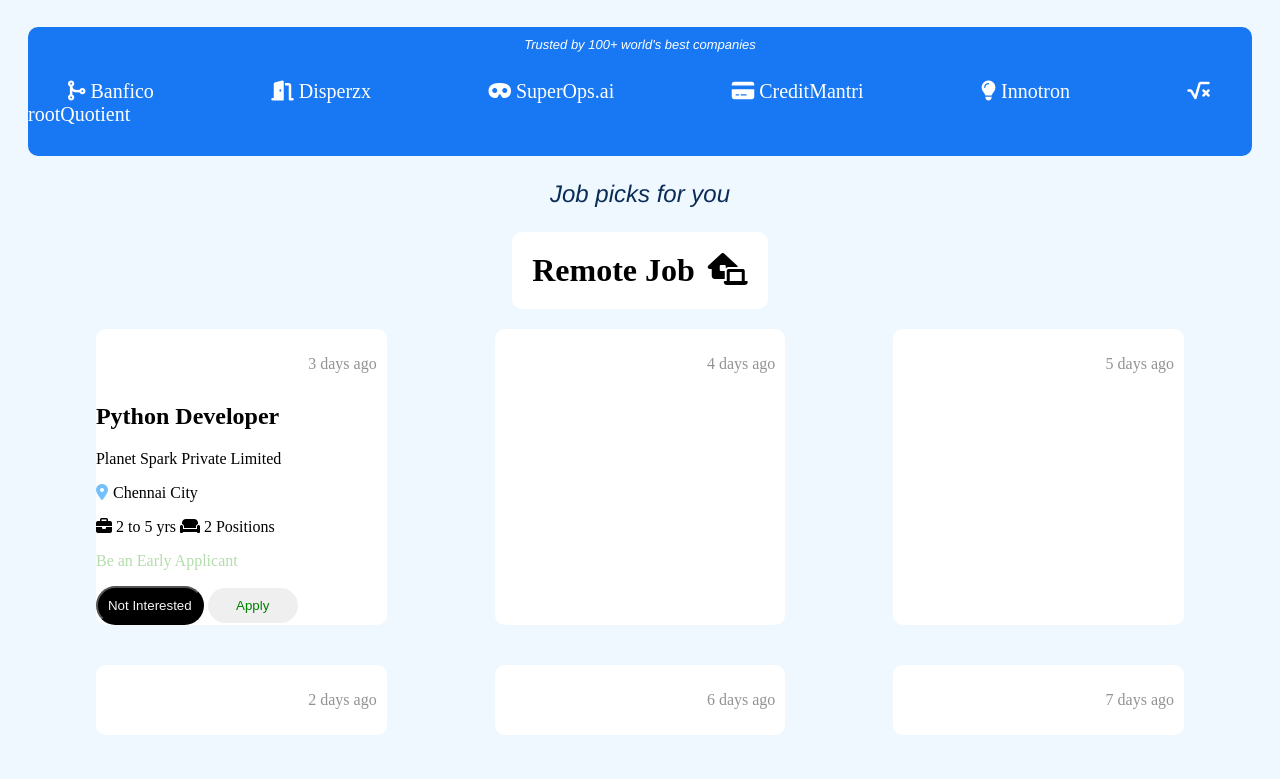
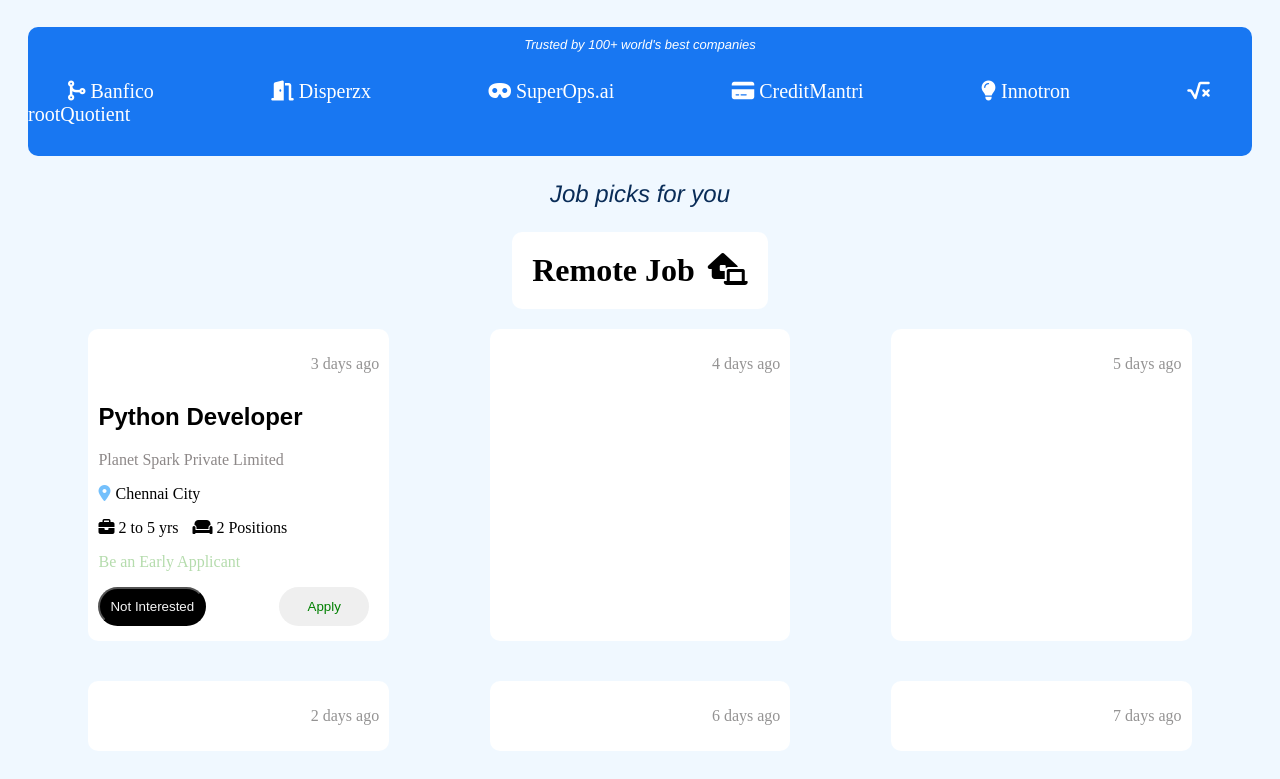
Before and after one commit to Dhileepguru/Talent_nest, a plain HTML site: page index.html in a window 1280 px wide. Shown: the part 580-1359 px from the top of the page. Drawn offline with Linux system fonts and the light colour scheme; a web font is replaced by a local one.

Commit message:
Styled job cart

```diff
--- a/assets/style.css
+++ b/assets/style.css
@@ -242,6 +242,7 @@
     color: rgb(0, 0, 0);
     width: 23%;
     border-radius: 10px;
+    padding-left:10px ;
 }
 
 .conFlex>div>.days
@@ -250,3 +251,22 @@
     padding: 10px;
     color: rgb(148, 147, 147);
 }
+.conFlex>div>h2{
+    font-family:sans-serif;
+}
+
+.com{
+    color: rgb(141, 136, 136);
+}
+
+.pos{
+    margin-left: 10px;
+}
+.applyCon{
+    display: flex;
+    margin-bottom: 15px;
+}
+.applyCon>#applyend{
+    margin-left: auto;
+    margin-right: 20px;
+}
```
